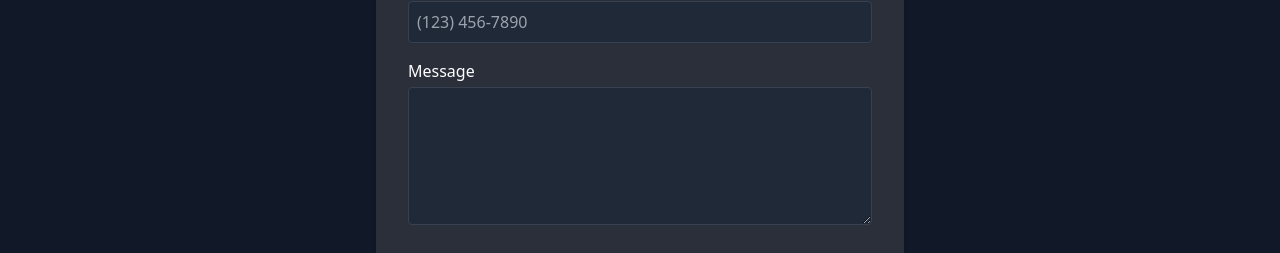
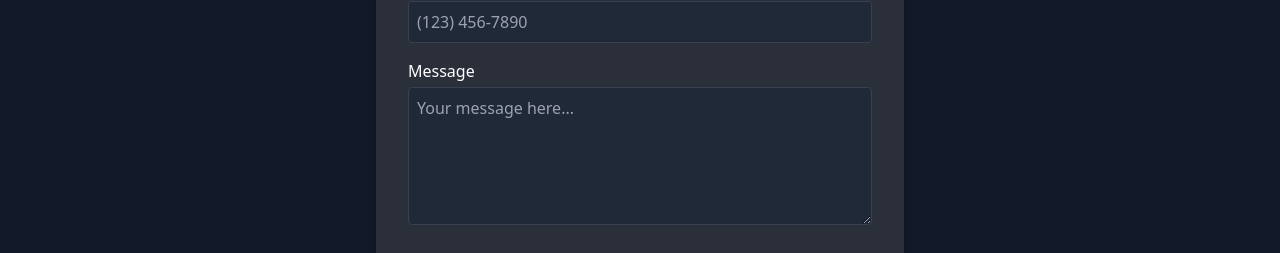
Before and after one commit to izzydoesit/israeldmatos.com, a Gatsby site: page / in a window 1280 px wide. Shown: the part 5111-5364 px from the top of the page. Built offline with nearby package versions, Linux system fonts and the light colour scheme; Gatsby itself is replaced by a stand-in of ours; some packages are replaced by stand-ins of ours; no server answers.

Commit message:
Add placeholder in contact form

```diff
--- a/src/components/ContactForm.tsx
+++ b/src/components/ContactForm.tsx
@@ -63,6 +63,7 @@ const ContactForm: React.FC = () => {
 				Message
 				<textarea
 					name="message"
+					placeholder="Your message here..."
 					required
 					rows={5}
 					className="mt-1 p-2 w-full rounded bg-gray-800 border border-gray-700"
```
